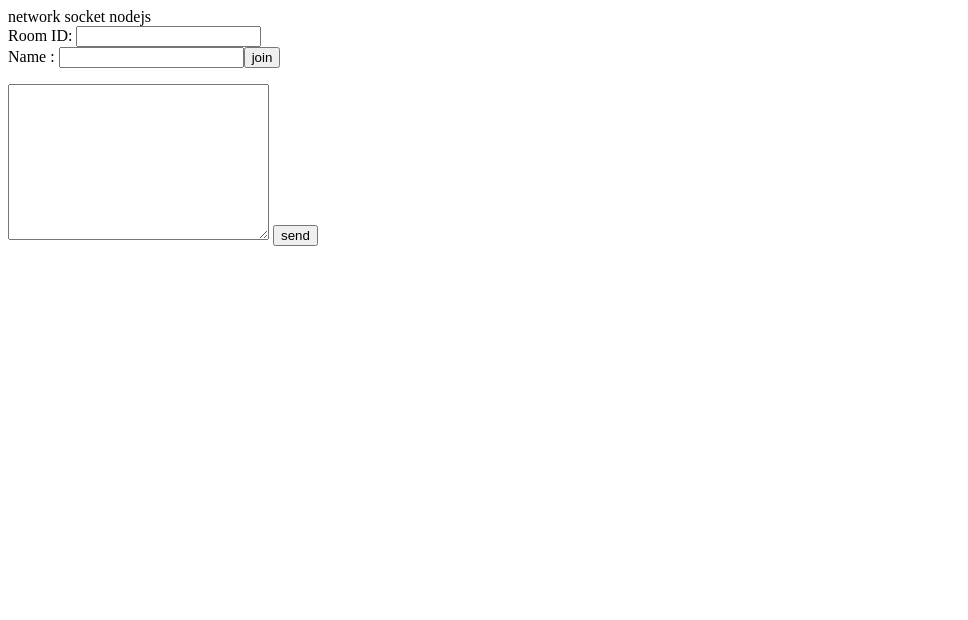
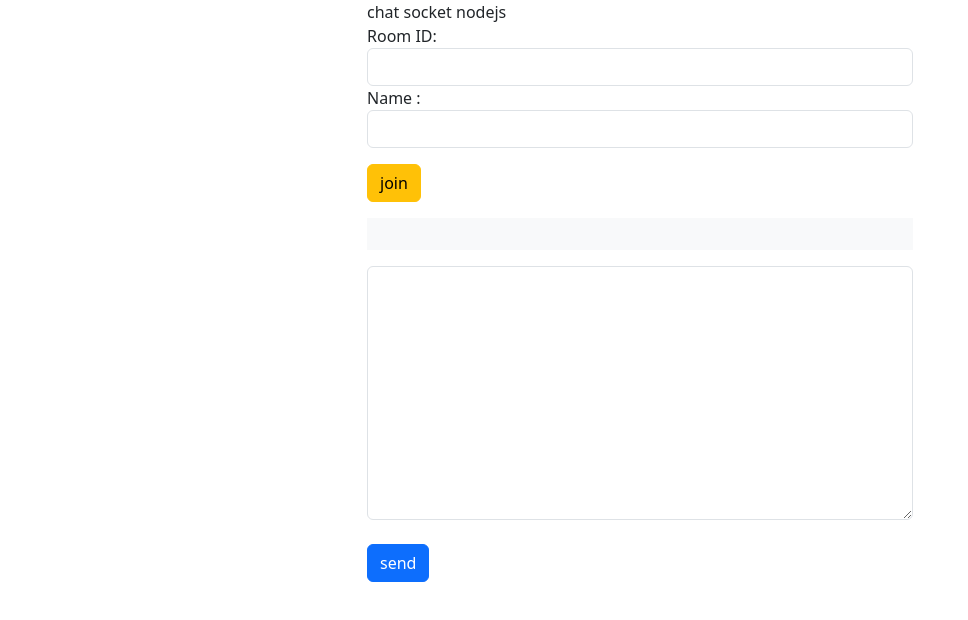
Before and after one commit to ziigzagz/Socket, a website: page index.html in a window 1280 px wide. Shown: the whole page, without its empty margins (0-968 px from the left). Drawn offline with nearby package versions, Linux system fonts and the light colour scheme; no server answers.

Commit message:
update chat theme

```diff
--- a/index.html
+++ b/index.html
@@ -5,34 +5,63 @@
     <meta charset="UTF-8">
     <meta http-equiv="X-UA-Compatible" content="IE=edge">
     <meta name="viewport" content="width=device-width, initial-scale=1.0">
-    <title>Document</title>
+    <title>LiveChat</title>
+    <link href="https://cdn.jsdelivr.net/npm/bootstrap@5.3.2/dist/css/bootstrap.min.css" rel="stylesheet" integrity="sha384-T3c6CoIi6uLrA9TneNEoa7RxnatzjcDSCmG1MXxSR1GAsXEV/Dwwykc2MPK8M2HN" crossorigin="anonymous">
     <style>
-        ul {
-            list-style: none;
-
+        #messages{
+            max-height: 200px;
+    overflow-y: scroll;
+    overflow-wrap: anywhere;
         }
-        /* ul li{
-            border-bottom: 1px solid red;
-            display: flex;
-        } */
-
     </style>
 </head>
 
 <body>
-    network socket nodejs
-    <br>
-    Room ID: <input type="text" id="createroom_id">
-    <!-- <button onclick="createroom()">create</button> -->
-    <br>
+    <div class="container">
+        <div class="row">
+            <div class="col-12 col-sm-12 col-md-8 col-lg-6 mx-auto">
+                <div class="row">
+                    <div class="col">
+                        chat socket nodejs
+                    </div>
+                </div>
+                <div class="row">
+                    <div class="col">
+                        Room ID: <input type="text" class="form-control" id="createroom_id">
+                    </div>
+                </div>
+                <div class="row">
+                    <div class="col">
+                        Name : <input type="text" class="form-control" id="name">
+                    </div>
+                </div>
+                <div class="row mt-3">
+                    <div class="col">
+                        <button  class="btn btn-warning" onclick="joinroom()" id="btn_join">join</button>
 
-    Name : <input type="text" id="name"><button onclick="joinroom()" id="btn_join">join</button>
-    <ul id="messages"></ul>
-    <textarea name="" id="input" cols="30" rows="10"></textarea>
+                    </div>
+                </div>
+                <div class="row mt-3">
+                    <div class="col">
+                        <div id="messages" class="bg-light p-3">
+                        </div>
+                    </div>
+                </div>
+                <div class="row mt-3">
+                    <div class="col">
+                        <textarea class="form-control" name="" id="input" cols="30" rows="10"></textarea>
+                        <br>
 
-    <!-- <input type="text" id="input"> -->
-    <button onclick="send()" id="btn_send">send</button>
+                        <button class="btn btn-primary" onclick="send()" id="btn_send">send</button>
+                    </div>
+                </div>
+
+            </div>
+        </div>
+    </div>
+
     <script src="https://cdnjs.cloudflare.com/ajax/libs/socket.io/4.7.2/socket.io.js" integrity="sha512-zoJXRvW2gC8Z0Xo3lBbao5+AS3g6YWr5ztKqaicua11xHo+AvE1b0lT9ODgrHTmNUxeCw0Ry4BGRYZfXu70weg==" crossorigin="anonymous" referrerpolicy="no-referrer"></script>
+    <script src="https://cdn.jsdelivr.net/npm/bootstrap@5.3.2/dist/js/bootstrap.bundle.min.js" integrity="sha384-C6RzsynM9kWDrMNeT87bh95OGNyZPhcTNXj1NW7RuBCsyN/o0jlpcV8Qyq46cDfL" crossorigin="anonymous"></script>
     <script>
         var socket = io();
         var input = document.getElementById('input');
@@ -72,25 +101,27 @@
             }
             console.log('joining')
             socket.emit('Create room ID', data, (response) => {
-                console.log(response.status);
                 if (response.status == 200) {
                     document.getElementById('createroom_id').disabled = true;
                     document.getElementById('btn_join').disabled = true;
                     document.getElementById('name').disabled = true;
                 }
             });
+
             console.log("Joined");
             socket.on(room, function (res) {
-                var item = document.createElement('li');
-                var textarea = document.createElement('textarea');
-                textarea.textContent = `${res.msg}`;
-                textarea.disabled = true;
+                var item = document.createElement('div');
                 var div_name = document.createElement('div');
-                div_name.textContent = `${res.name} : `;
-                div_name.appendChild(textarea);
+                var div_msg = document.createElement('div');
+                div_name.innerHTML = `${res.name} : `;
+                div_msg.innerHTML = ` ${res.msg}`;
+                item.classList.add('d-flex');
                 item.appendChild(div_name);
+                item.appendChild(div_msg);
                 message.appendChild(item);
-                window.scrollTo(0, document.body.scrollHeight);
+
+                // scroll messages
+                message.scrollTop = message.scrollHeight;
                 console.log("received :", res)
             });
         }
```
